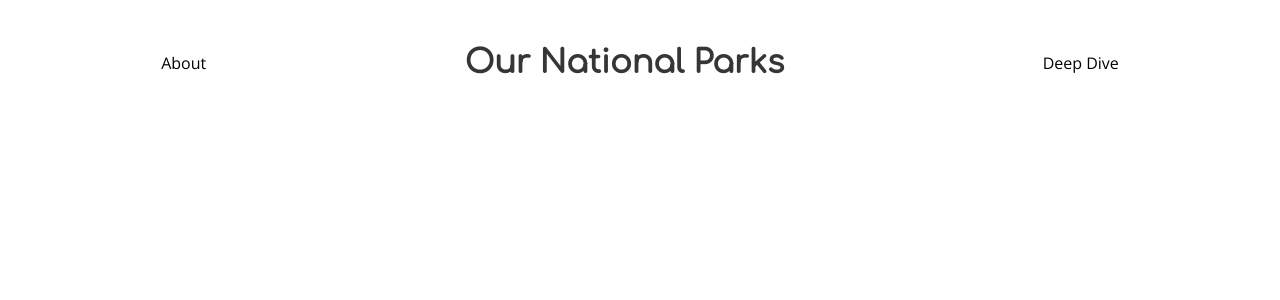
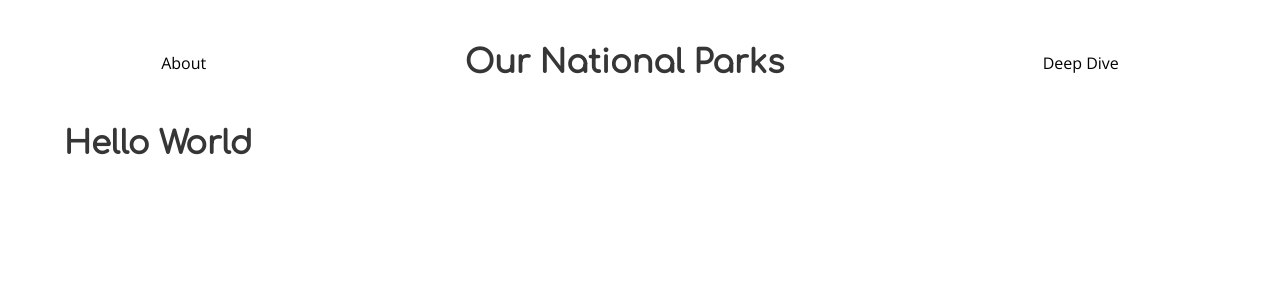
Before and after one commit to xparnie/ournationalparks, a React (Create React App) app: page /deep-dive in a window 1280 px wide. Shown: the top 300 px of the page. Built offline with nearby package versions, Linux system fonts and the light colour scheme.

Commit message:
created deep dive route and added content to page

```diff
--- a/src/App.js
+++ b/src/App.js
@@ -6,6 +6,7 @@ import './App.css'
 // Pages
 import HomePage from './pages/homepage/homepage.component'
 import AboutPage from './pages/about/about.component'
+import DeepDivePage from './pages/deep-dive/deep-dive.component'
 
 /**
  * Global Components
@@ -17,8 +18,9 @@ function App() {
     <div className="container is-fluid">
       <Header />
       <Switch>
-        <Route exact path='/' component={HomePage} />
-        <Route path='/about' component={AboutPage} />
+        <Route exact path='/' component={ HomePage } />
+        <Route path='/about' component={ AboutPage } />
+        <Route path='/deep-dive' component={ DeepDivePage } />
       </Switch>
     </div>
   )
--- a/src/components/carousel/main/carousel.component.jsx
+++ b/src/components/carousel/main/carousel.component.jsx
@@ -52,5 +52,4 @@ class Carousel extends React.Component {
     }
 }
 
-
 export default Carousel
--- a/src/components/header/header.component.jsx
+++ b/src/components/header/header.component.jsx
@@ -13,7 +13,7 @@ const Header = () => (
             <Link className='level-item' to='/'>
                 <h1 className="title">Our National Parks</h1>
             </Link>
-            <Link className='level-item' to='/deepDive'>
+            <Link className='level-item' to='/deep-dive'>
                 Deep Dive
             </Link>
         </nav>
--- a/src/pages/deep-dive/deep-dive.component.jsx
+++ b/src/pages/deep-dive/deep-dive.component.jsx
@@ -2,8 +2,22 @@ import React from 'react'
 
 import './deep-dive.styles.scss'
 
-const DeepDive = () => {
+class DeepDivePage extends React.Component {
+    constructor(props) {
+        super(props)
 
+        this.state = {}
+    }
+
+    render() {
+        return (
+            <div className='container'>
+                <div className='content'>
+                    <h1 className='title'>Hello World</h1>
+                </div>
+            </div>
+        )
+    }
 }
 
-export default DeepDive
+export default DeepDivePage
```
